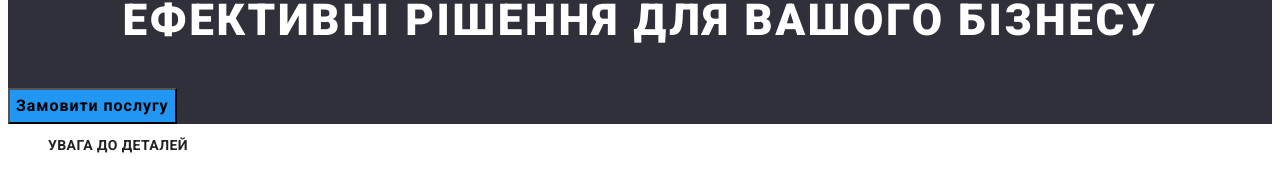
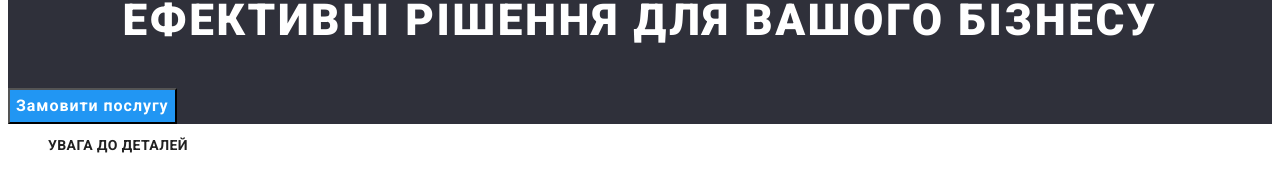
Before and after one commit to tejiecuk/goit-markup-hw-02, a plain HTML site: page index.html in a window 1280 px wide. Shown: the part 197-368 px from the top of the page. Drawn offline with Linux system fonts and the light colour scheme.

Commit message:
anotherone

```diff
--- a/css/styles.css
+++ b/css/styles.css
@@ -91,6 +91,7 @@ body {
   line-height: 1.87;
   letter-spacing: 0.06em;
   background-color: var(--logo-color);
+  color: var(--primary-bgr);
 }
 .hero-btn:hover,
 .hero-btn:focus {
```
